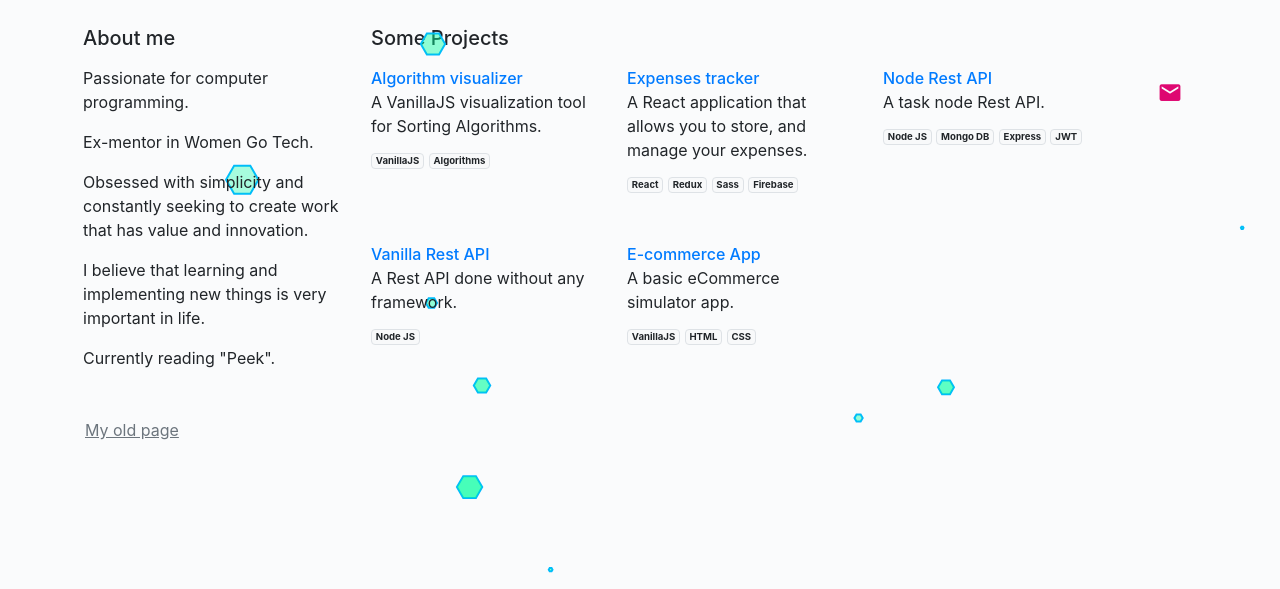
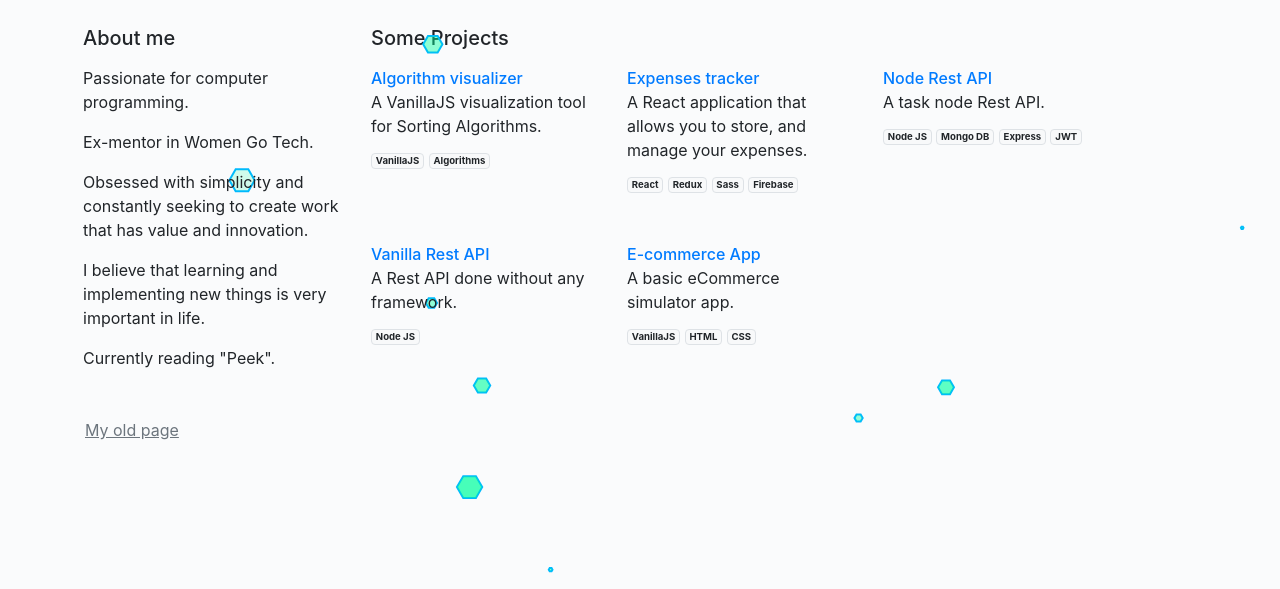
Before and after one commit to sj-kc/hello, a plain HTML site: page index.html in a window 1280 px wide. Shown: the part 217-806 px from the top of the page. Drawn offline with nearby package versions, Linux system fonts and the light colour scheme.

Commit message:
Update index.html

```diff
--- a/index.html
+++ b/index.html
@@ -169,10 +169,6 @@
 						<i class="mdi mdi-github-circle"></i>
 					</a>
 
-					<a target="blank" href="mailto:s.kim.castro@gmail.com" class="d-block mb-3">
-						<i class="mdi mdi-email"></i>
-					</a>
-
 					<a target="blank" href="https://www.linkedin.com/in/sung-castro/" class="d-block">
 						<i class="mdi mdi-linkedin-box"></i>
 					</a>
```
